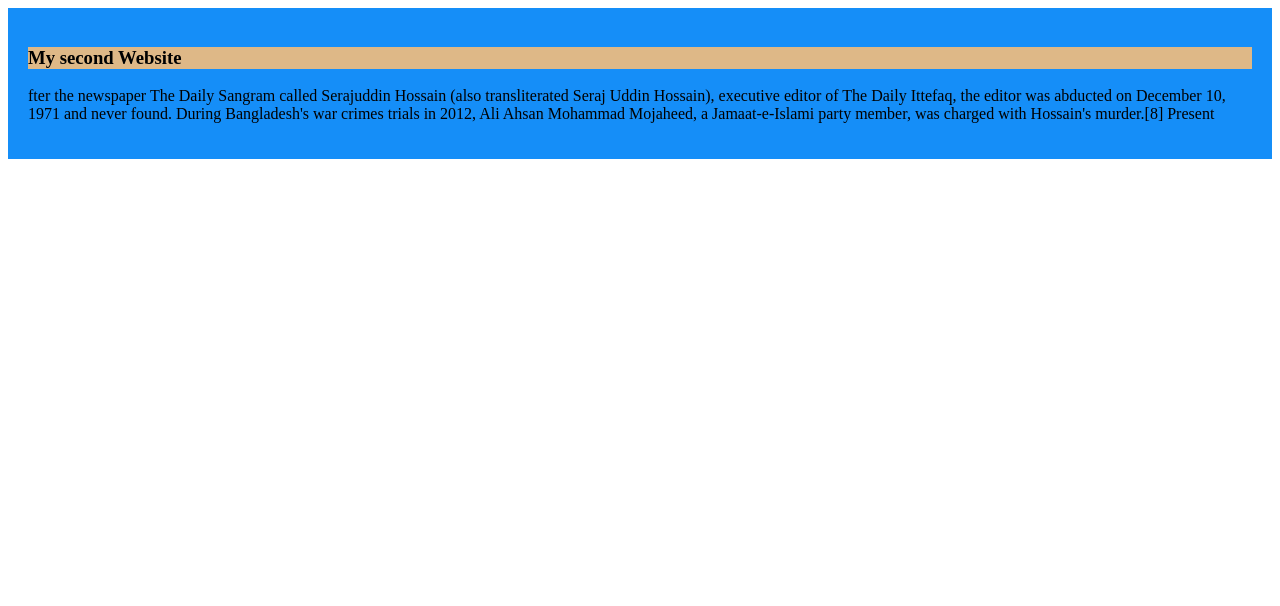
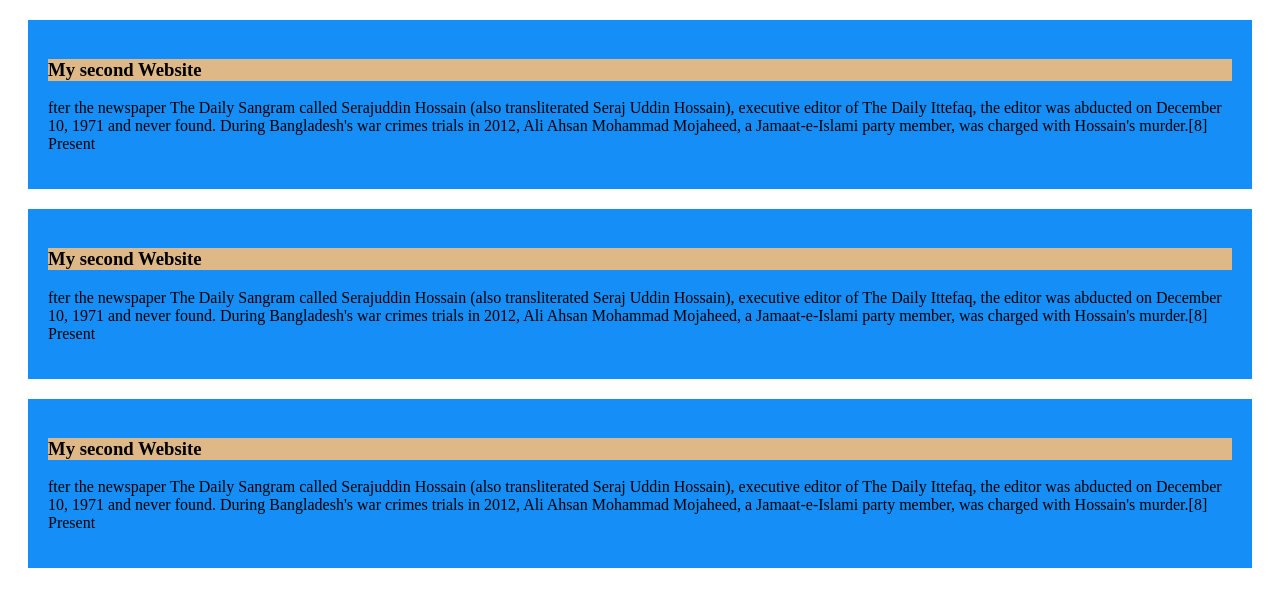
Before and after one commit to mehedim2050/My-second-website-css, a plain HTML site: page index.html in a window 1280 px wide. Drawn offline with Linux system fonts and the light colour scheme.

Commit message:
added the next  mhm.css

```diff
--- a/index.html
+++ b/index.html
@@ -13,5 +13,17 @@
 
             Present</p>
     </div>
+    <div>
+        <h3 id="boy">My second Website</h3>
+        <p>fter the newspaper The Daily Sangram called Serajuddin Hossain (also transliterated Seraj Uddin Hossain), executive editor of The Daily Ittefaq, the editor was abducted on December 10, 1971 and never found. During Bangladesh's war crimes trials in 2012, Ali Ahsan Mohammad Mojaheed, a Jamaat-e-Islami party member, was charged with Hossain's murder.[8]
+
+            Present</p>
+    </div>
+    <div>
+        <h3 id="boy">My second Website</h3>
+        <p>fter the newspaper The Daily Sangram called Serajuddin Hossain (also transliterated Seraj Uddin Hossain), executive editor of The Daily Ittefaq, the editor was abducted on December 10, 1971 and never found. During Bangladesh's war crimes trials in 2012, Ali Ahsan Mohammad Mojaheed, a Jamaat-e-Islami party member, was charged with Hossain's murder.[8]
+
+            Present</p>
+    </div>
 </body>
 </html>
--- a/styles/mhm.css
+++ b/styles/mhm.css
@@ -1,6 +1,7 @@
 div{
     background-color: rgb(21, 142, 248);
     padding: 20px;
+    margin: 20px;
 }
 #boy{
     background-color: burlywood;
```
